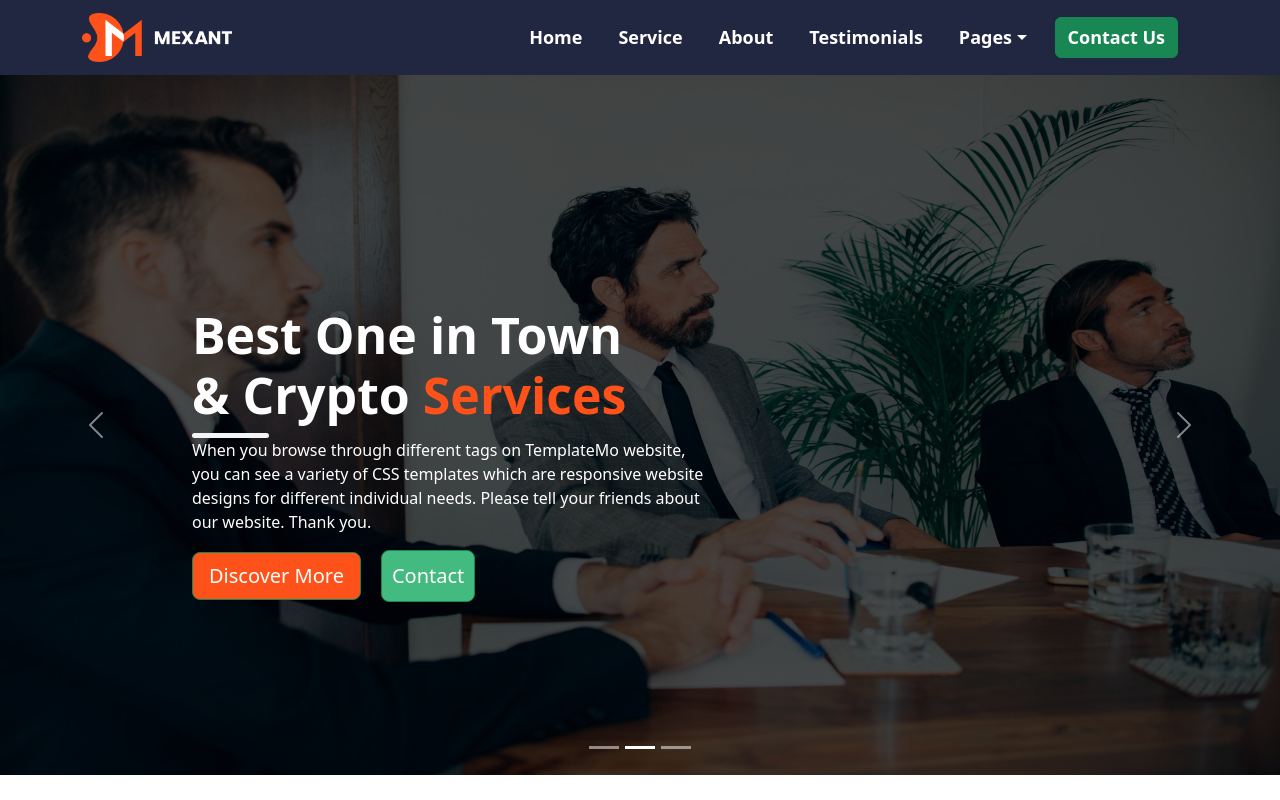
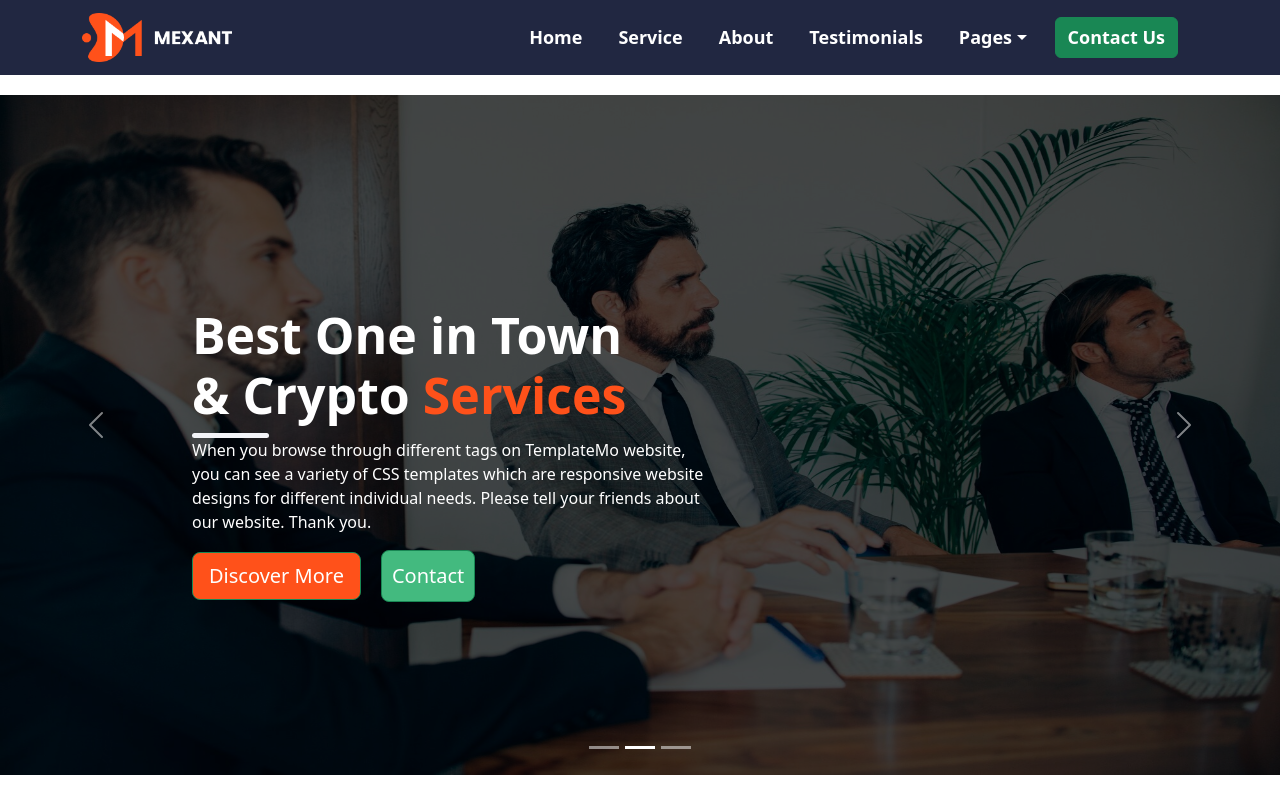
Before and after one commit to Ali-Ellithey/project-web, a React (Vite) app: page / in a window 1280 px wide. Shown: the top 800 px of the page. Built offline with nearby package versions, Linux system fonts and the light colour scheme.

Commit message:
update line css

```diff
--- a/src/index.css
+++ b/src/index.css
@@ -44,6 +44,7 @@ img {
   top: 0;
   width: 100%;
   z-index: 100;
+  overflow: hidden;
 }
 .navBar img {
   width: 150px !important;
@@ -79,6 +80,8 @@ img {
   background-size: cover;
   padding-top: 0px;
   background-position: center;
+  padding-top: 20px;
+  object-fit: fill;
 }
 .carousel-caption {
   text-align: left !important;
```
